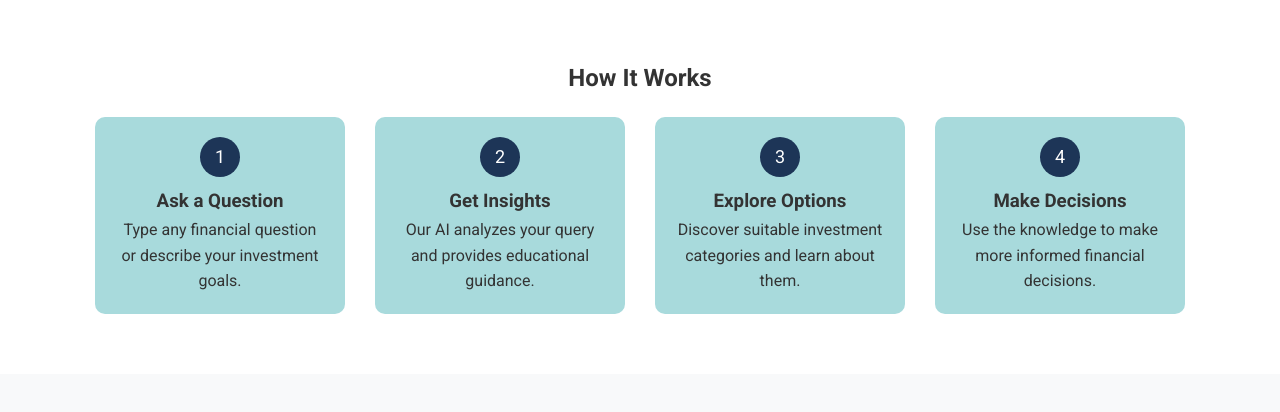
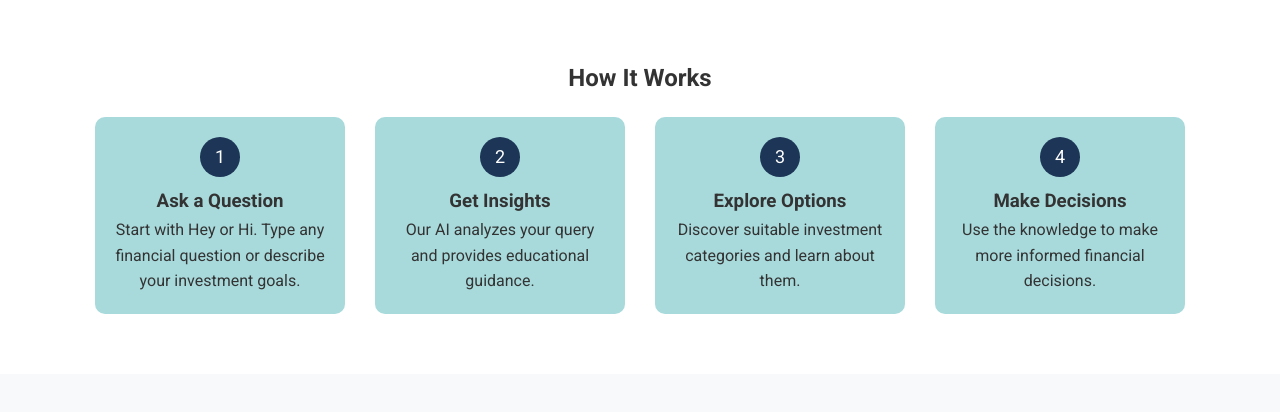
Before and after one commit to SumanthVR/code_crusaders-demo, a Flask app: page / in a window 1280 px wide. Shown: the part 1621-2033 px from the top of the page. Run offline with Flask 3, Linux system fonts and the light colour scheme.

Commit message:
Update index.html

```diff
--- a/templates/index.html
+++ b/templates/index.html
@@ -111,7 +111,7 @@
                 <div class="step">
                     <div class="step-number">1</div>
                     <h3>Ask a Question</h3>
-                    <p>Type any financial question or describe your investment goals.</p>
+                    <p>Start with Hey or Hi. Type any financial question or describe your investment goals.</p>
                 </div>
                 <div class="step">
                     <div class="step-number">2</div>
```
